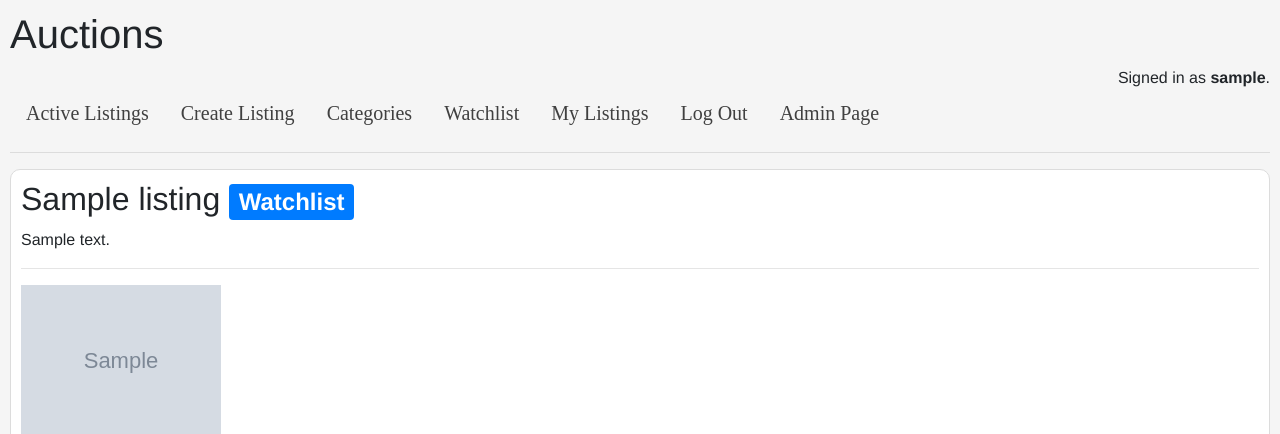
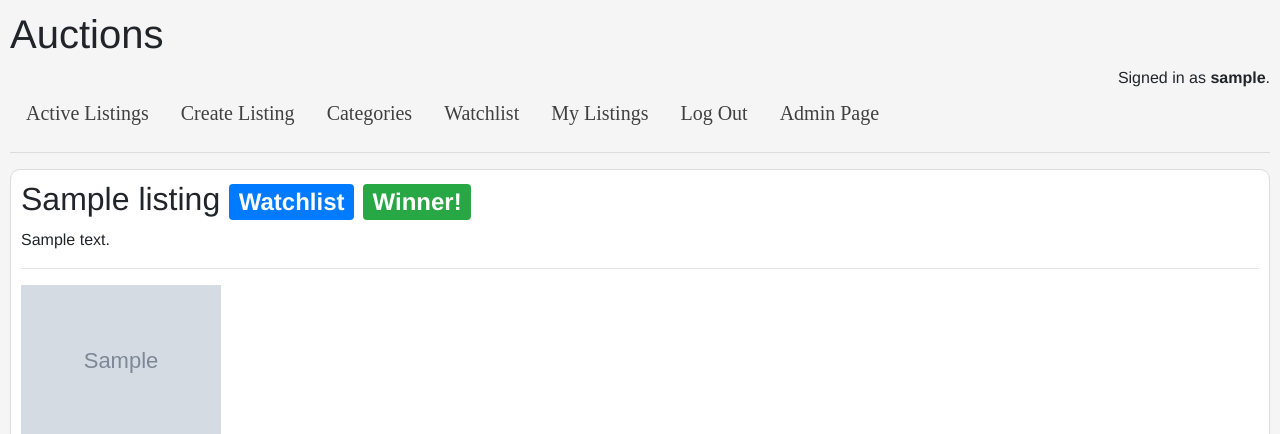
Before and after one commit to languephone/Web50-Commerce, a Django app: page /1 in a window 1280 px wide. Shown: the top 434 px of the page. Run offline with Django 3.2, Linux system fonts and the light colour scheme; a user stored in the database is signed in; tables that the repository leaves empty hold one stand-in row (values such as "Sample post"); grey boxes marked "Sample" are stand-in pictures; some libraries are stand-ins or nearby versions.

Commit message:
Made 'Auction Closed' and 'Winner!' badges either/or

```diff
--- a/auctions/templates/auctions/listing.html
+++ b/auctions/templates/auctions/listing.html
@@ -7,7 +7,9 @@
             {% if watchlist %}
             <span class="badge badge-primary">Watchlist</span>
             {% endif %}
-            {% if listing.active == False %}
+            {% if request.user == listing.winner %}
+            <span class="badge badge-success">Winner!</span>
+            {% elif not listing.active %}
             <span class="badge badge-warning">Auction Closed</span>
             {% endif %}
         </h2>
```
